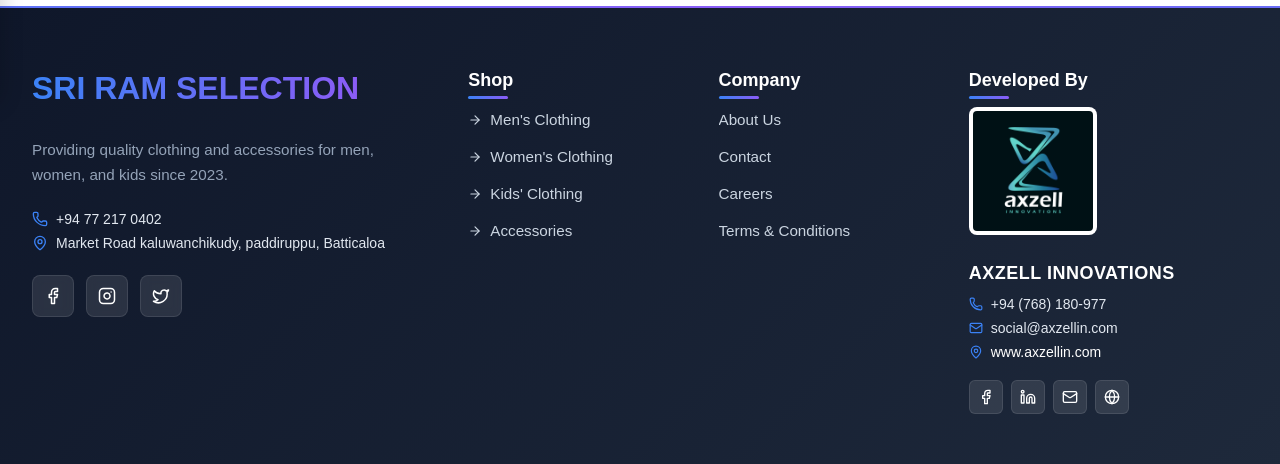
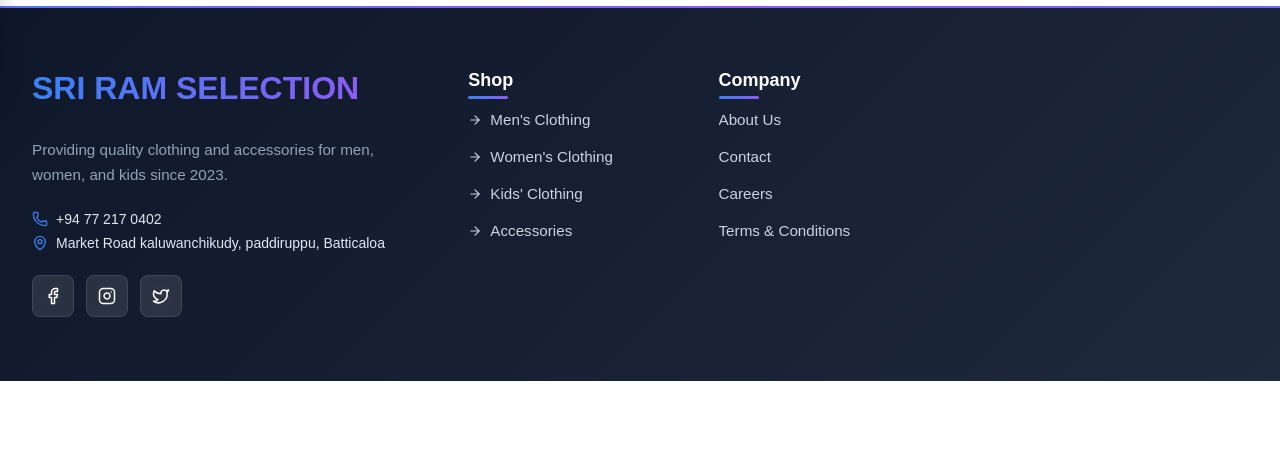
Before and after one commit to thushanth24/e-comm, a Next.js app: page /search in a window 1280 px wide. Shown: the part 693-1157 px from the top of the page. After the commit the page ends 1074 px from the top, so only its background shows below. Built offline with nearby package versions, Linux system fonts and the light colour scheme; no server answers; the database is empty.

Commit message:
footer change

```diff
--- a/src/components/ui/Footer.tsx
+++ b/src/components/ui/Footer.tsx
@@ -171,62 +171,9 @@ export default function Footer() {
           </div>
 
           {/* Developer Section */}
-          <div className={`${styles.footerSection} ${styles.developerSection}`}>
-            <button
-              className={styles.sectionHeader}
-              onClick={() => toggleSection('developer')}
-              aria-expanded={expandedSections.developer}
-            >
-              <h3>Developed By</h3>
-              <ChevronDown className={`${styles.chevron} ${expandedSections.developer ? styles.expanded : ''}`} />
-            </button>
-            <div className={`${styles.developerContent} ${expandedSections.developer ? styles.expanded : ''}`}>
-              {/* Logo */}
-              <img
-                src="/images/logo2.PNG"
-                alt="Axzell Innovations Logo"
-                className={styles.developerLogo}
-              />
 
-              {/* Contact Info */}
-              <div className={styles.contactInfo}>
-                <span className={styles.developerName}>axzell innovations</span>
-                <div className={styles.contactDetails}>
-                  <span className={styles.contactItem}>
-                    <Phone className={styles.contactIcon} size={14} />
-                    +94 (768) 180-977
-                  </span>
-                  <span className={styles.contactItem}>
-                    <Mail className={styles.contactIcon} size={14} />
-                    social@axzellin.com
-                  </span>
-                  <a
-                    href="https://www.axzellin.com"
-                    target="_blank"
-                    rel="noopener noreferrer"
-                    className={styles.websiteLink}
-                  >
-                    <MapPin className={styles.contactIcon} />
-                    <span>www.axzellin.com</span>
-                  </a>
-                </div>
-                <div className={styles.socialIcons}>
-                  {developerSocials.map((social) => (
-                    <a
-                      key={social.label}
-                      href={social.href}
-                      target="_blank"
-                      rel="noopener noreferrer"
-                      aria-label={`Visit Axzell ${social.label}`}
-                      className={`${styles.socialIcon} ${social.color}`}
-                    >
-                      <social.icon className={styles.socialIconSvg} />
-                    </a>
-                  ))}
-                </div>
-              </div>
-            </div>
-          </div>
+
+
         </div>
 
 
```
